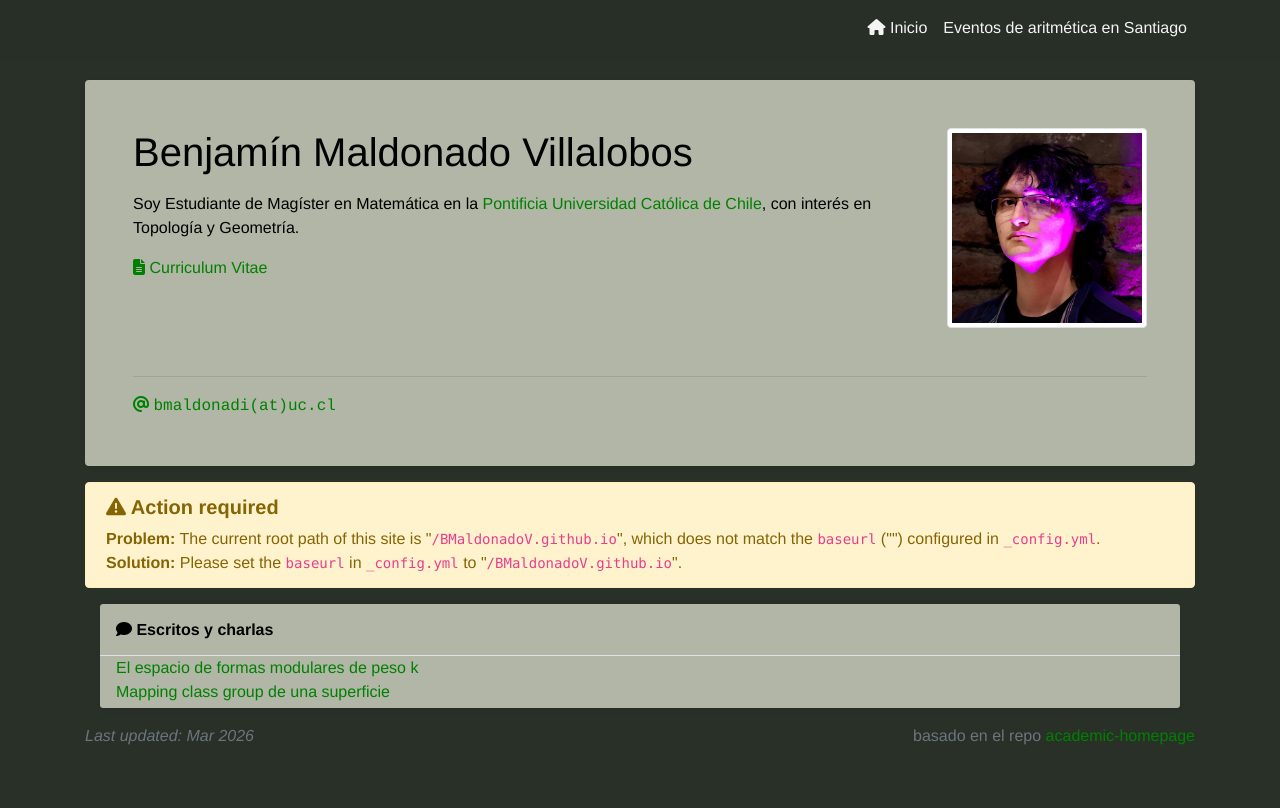
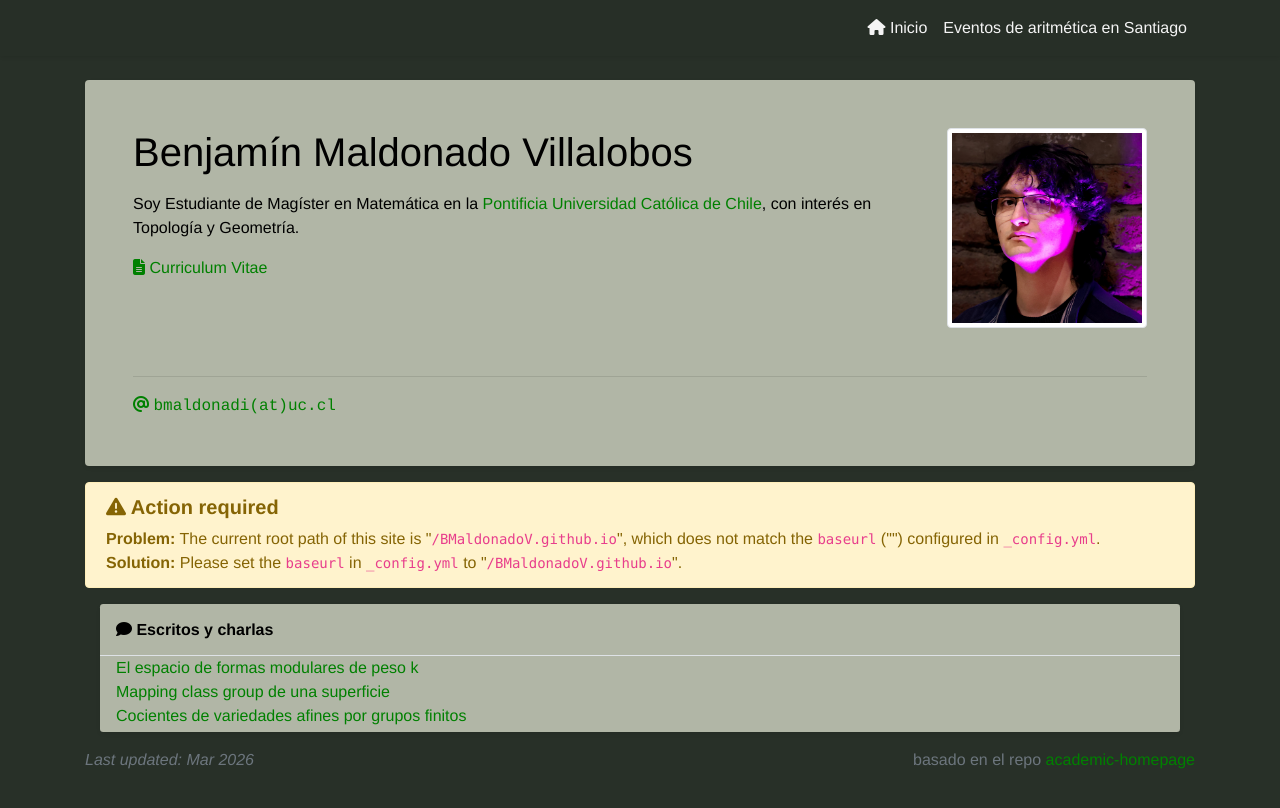
Before and after one commit to BMaldonadoV/BMaldonadoV.github.io, a Jekyll site: the page built from index.html, in a window 1280 px wide. Shown: the top 808 px of the page. Built offline with Jekyll 4.4.1, drawn with Linux system fonts in a browser that asks for light colours; nearby versions of some CDN libraries; a style sheet for code colours, icons or effects is not loaded.

Commit message:
Apuntes 12

```diff
--- a/_includes/widgets/apuntes.html
+++ b/_includes/widgets/apuntes.html
@@ -7,6 +7,7 @@
     <div class="media-body">
         <div><a href="subsites/docs/Escritos/El espacio de formas modulares de peso k.pdf">El espacio de formas modulares de peso k</a></div>
         <div><a href = "subsites/docs/Escritos/Beamer final.pdf"> Mapping class group de una superficie</a></div>
+        <div><a href = "subsites/docs/Escritos/Cocientes_de_variedades_afines_por_grupos_finitos_.pdf"> Cocientes de variedades afines por grupos finitos </a></div>
       </div>
     </div>
   </div>
```
Also changed, not shown: 3 other files.
